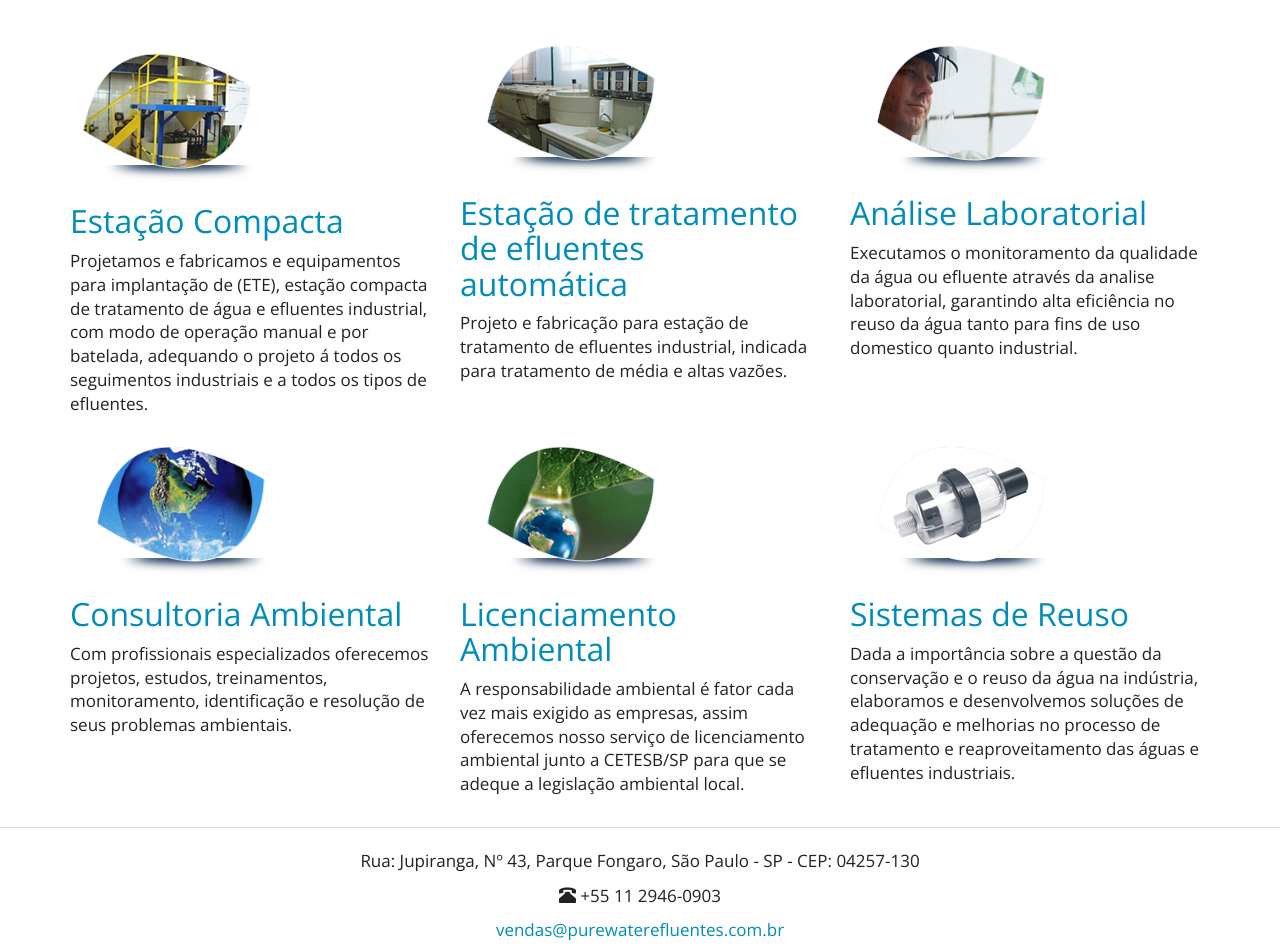
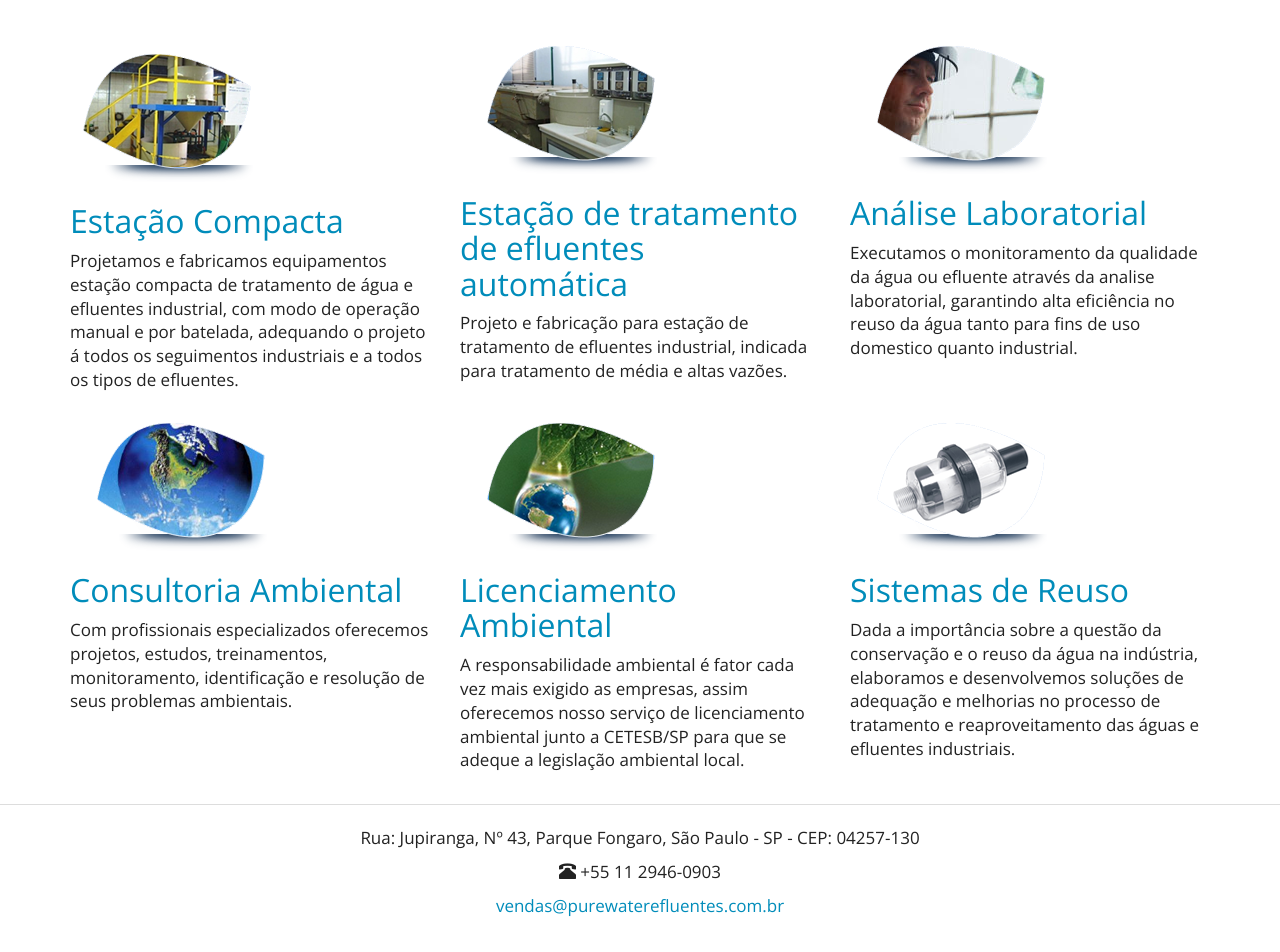
Before and after one commit to purewaterefluentes/purewaterefluentes.github.io, a Jekyll site: the page built from servicos/index.html, in a window 1280 px wide and 1305 px high. Shown: the part 353-1305 px from the top of the window. Built offline with Jekyll 4.4.1, drawn with Linux system fonts in a browser that asks for light colours; nearby versions of some CDN libraries; library files that are not in the unit come from our copies.

Commit message:
Update index.html

```diff
--- a/servicos/index.html
+++ b/servicos/index.html
@@ -8,8 +8,8 @@
       <div class="row">
         <div class="col-md-4">
           <img src="../website/images/icon_ete_compacta.png" alt="ETE Compacta" class="img-responsive" />
-          <a href="estacao-tratamento-efluentes-compacta.html"><h2>Estação Compacta</h2></a>
-          <p>Projetamos e fabricamos e equipamentos para implantação de (ETE), estação compacta de tratamento de água e efluentes industrial, com modo de operação manual e por batelada, adequando o projeto á todos os seguimentos industriais e a todos os tipos de efluentes.</p>
+          <a href="estacao-de-tratamento-de-efluentes-compacta.html"><h2>Estação Compacta</h2></a>
+          <p>Projetamos e fabricamos equipamentos estação compacta de tratamento de água e efluentes industrial, com modo de operação manual e por batelada, adequando o projeto á todos os seguimentos industriais e a todos os tipos de efluentes.</p>
         </div>
         <div class="col-md-4">
           <img src="../website/images/icon_ete_automatica.png" alt="ETE Compacta" class="img-responsive" />
```
